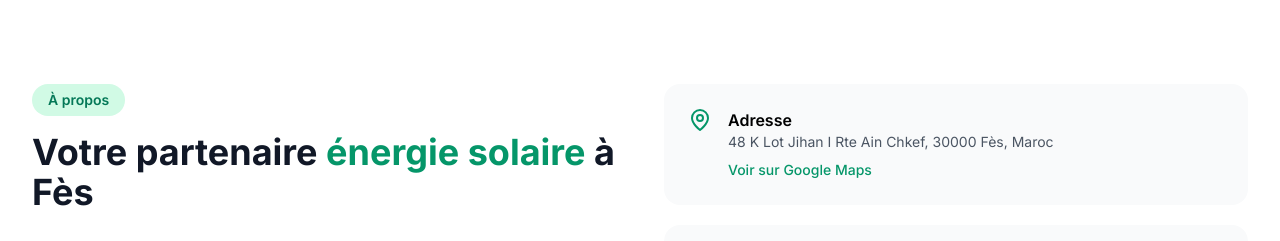
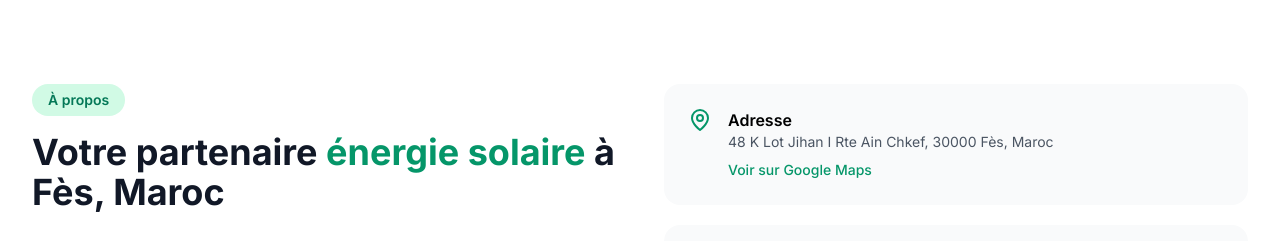
Before and after one commit to medfassi20/ecociel-energie-application, a React (Vite) app: page / in a window 1280 px wide. Shown: the part 4340-4581 px from the top of the page. Built offline with nearby package versions, Linux system fonts and the light colour scheme; no server answers.

Commit message:
Update CompanyInfo.tsx

```diff
--- a/src/components/CompanyInfo.tsx
+++ b/src/components/CompanyInfo.tsx
@@ -89,7 +89,7 @@ export default function CompanyInfo() {
               <span className="text-emerald-600">
                 énergie solaire
               </span>{" "}
-              à Fès
+              à Fès, Maroc
             </h2>
 
             <p className="text-gray-600 text-lg leading-relaxed mb-6">
```
